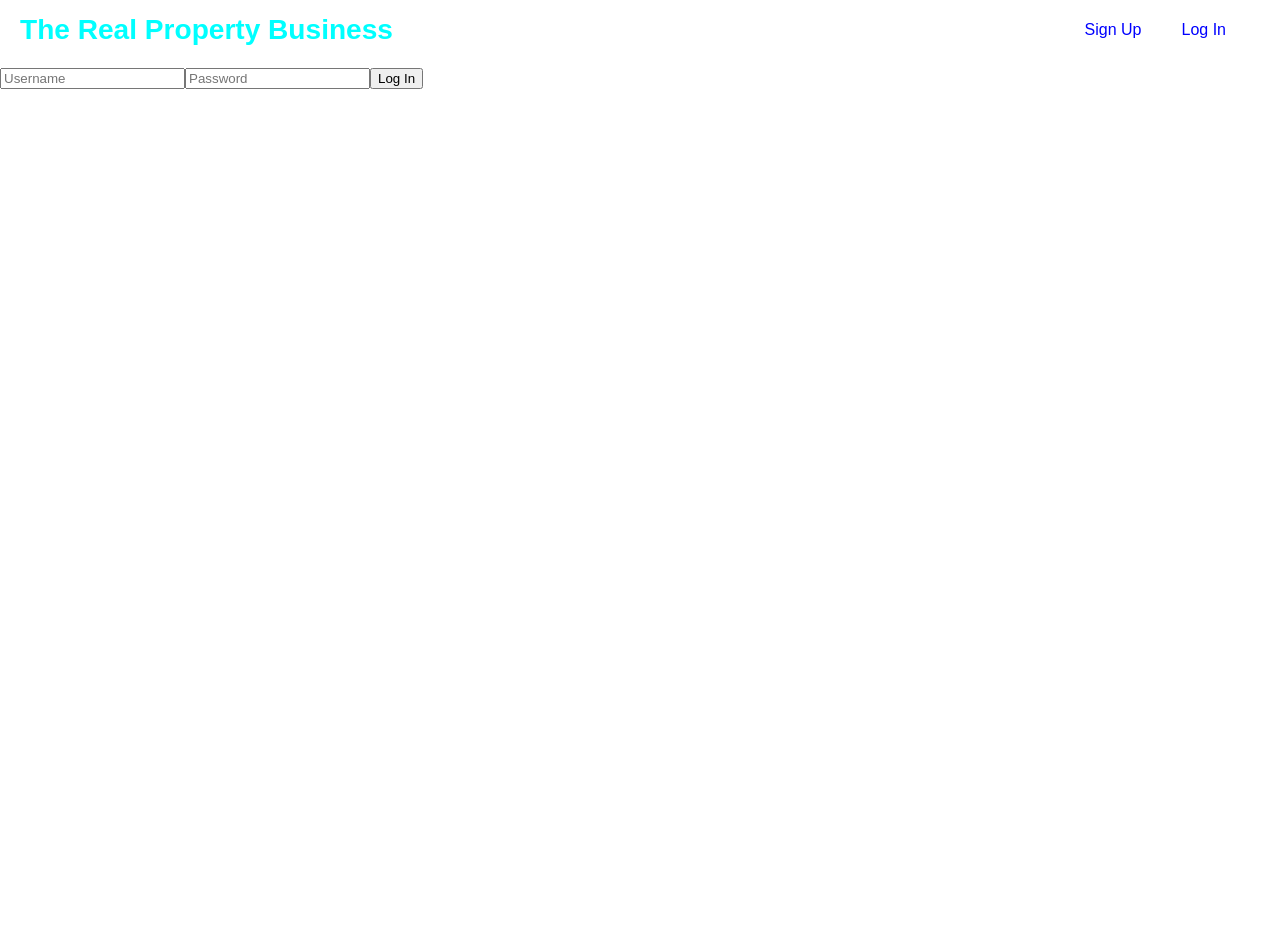
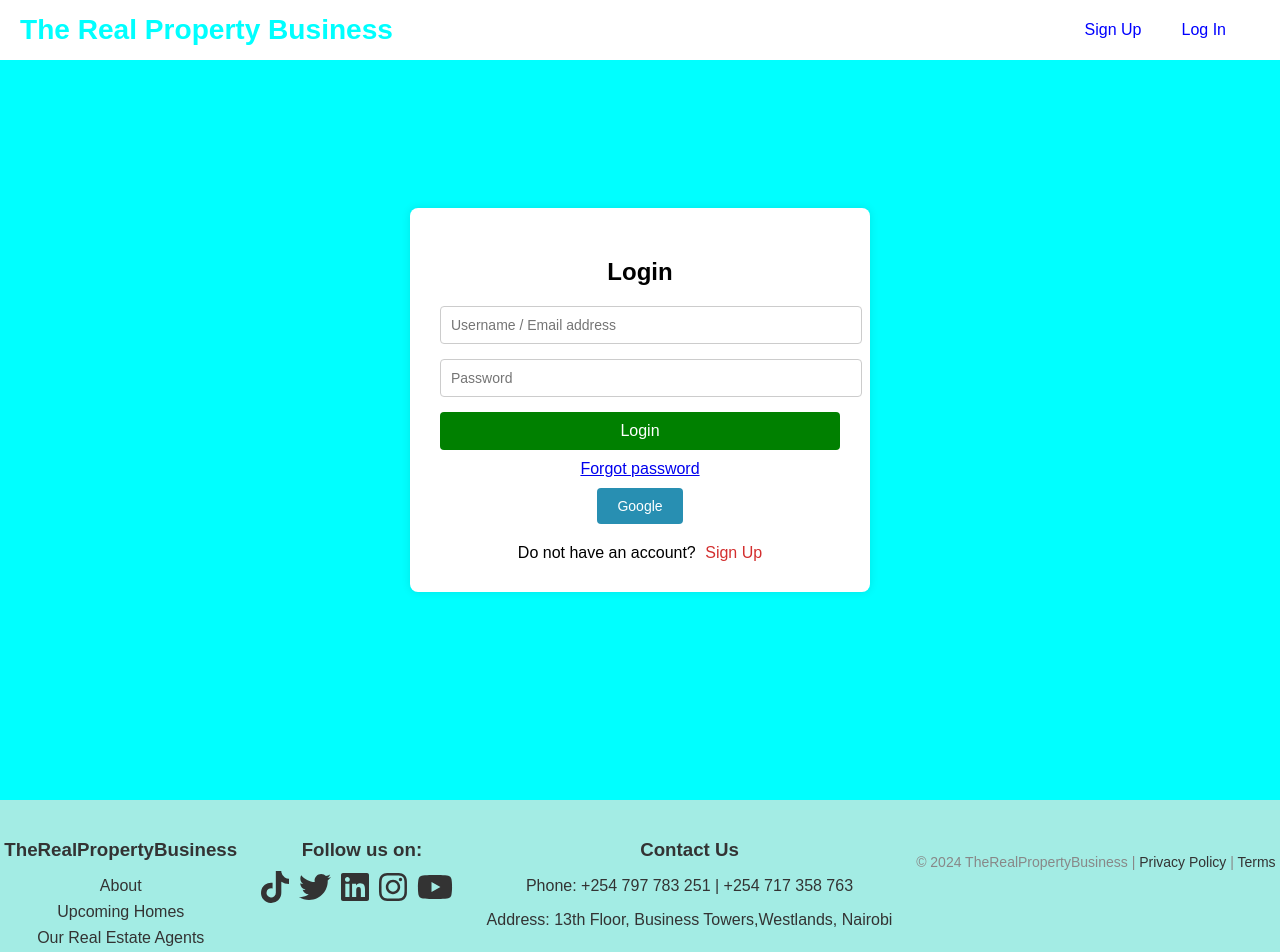
Before and after one commit to E-ugine/The-Real-Property-Business, a React (Create React App) app: page /login in a window 1280 px wide. Shown: the top 952 px of the page. Before the commit the page ends 800 px from the top, so only its background shows below. Built offline with nearby package versions, Linux system fonts and the light colour scheme; data requests are answered from the project's data file.

Commit message:
updates user data

```diff
--- a/package.json
+++ b/package.json
@@ -3,6 +3,9 @@
   "version": "0.1.0",
   "private": true,
   "dependencies": {
+    "@fortawesome/fontawesome-svg-core": "^6.6.0",
+    "@fortawesome/free-brands-svg-icons": "^6.6.0",
+    "@fortawesome/react-fontawesome": "^0.2.2",
     "@testing-library/jest-dom": "^5.17.0",
     "@testing-library/react": "^13.4.0",
     "@testing-library/user-event": "^13.5.0",
--- a/src/App.css
+++ b/src/App.css
@@ -1,8 +1,146 @@
+/* for large screens, this is the default*/
 body {
   height: 100%;
   margin: 0;
   font-family: Arial, sans-serif;
 }
+
+
+/*start of media queries*/
+/* For tablets f screens up to 768px */
+@media (max-width: 768px) {
+
+  .nav-bar {
+    padding: 0 10px;
+  }
+
+  .nav-brand {
+    font-size: 1.2rem;
+  }
+
+  .nav-actions a {
+    margin-left: 15px;
+    padding: 5px 8px;
+    font-size: 0.9rem;
+  }
+
+  .login-form, .signup-form {
+    width: 80%;
+    padding: 20px;
+  }
+
+  .search-inputs {
+    width: 80%;
+  }
+
+  .search-input {
+    width: 200px;
+  }
+
+  .hero-title {
+    font-size: 1.5rem;
+  }
+
+  .hero-content p {
+    font-size: 1.2rem;
+  }
+
+  .properties-form {
+    flex-direction: column;
+    width: 80%;
+  }
+
+  .add-button {
+    max-width: 100%;
+    margin: 5px 0;
+  }
+
+  .images {
+    max-width: 100%;
+    justify-content: center;
+  }
+
+  .footer-content {
+    flex-direction: column;
+    align-items: center;
+  }
+}
+
+/* Then for mobile devices of screens up to 480px */
+@media (max-width: 480px) {
+
+  .nav-bar {
+    padding: 0 5px;
+    height: 50px;
+  }
+
+  .nav-brand {
+    font-size: 1rem;
+  }
+
+  .nav-actions a {
+    margin-left: 10px;
+    padding: 5px 5px;
+    font-size: 0.8rem;
+  }
+
+  .login-form, .signup-form {
+    width: 90%;
+    padding: 15px;
+  }
+
+  .search-inputs {
+    flex-direction: column;
+    width: 90%;
+  }
+
+  .search-input {
+    width: 100%;
+    margin-bottom: 10px;
+  }
+
+  .search-button {
+    width: 100%;
+    font-size: 1rem;
+  }
+
+  .hero-title {
+    font-size: 1.2rem;
+  }
+
+  .hero-content p {
+    font-size: 1rem;
+  }
+
+  .properties-form {
+    width: 100%;
+    padding: 10px;
+  }
+
+  .add-button {
+    max-width: 100%;
+    margin: 5px 0;
+  }
+
+  .images {
+    max-width: 100%;
+    justify-content: center;
+  }
+
+  .footer-content {
+    flex-direction: column;
+    align-items: center;
+  }
+
+  .footer-section h3 {
+    font-size: 1rem;
+  }
+
+  .footer-bottom {
+    font-size: 12px;
+  }
+}
+/*end of media queris*/
 
 .nav-bar {
   background-color: #ffffff;
@@ -42,8 +180,136 @@ body {
   background-color: green;
 }
 
+
+.login-container {
+  display: flex;
+  justify-content: center;
+  align-items: center;
+  min-height:100%;
+  background-color:aqua;
+  height: 100vh;
+}
+
+.login-form {
+  background-color: #fff;
+  padding: 30px;
+  border-radius: 8px;
+  box-shadow: 0 0 10px rgba(0, 0, 0, 0.1);
+  width: 400px;
+}
+
+.login-form h2 {
+  margin-bottom: 20px;
+  text-align: center;
+}
+
+.input-group {
+  margin-bottom: 15px;
+}
+
+.input-group input {
+  width: 100%;
+  padding: 10px;
+  font-size: 14px;
+  border-radius: 4px;
+  border: 1px solid #ccc;
+}
+
+.login-button {
+  width: 100%;
+  padding: 10px;
+  background-color:green;
+  color: white;
+  border: none;
+  border-radius: 4px;
+  font-size: 16px;
+  cursor: pointer;
+}
+
+.login-options {
+  margin-top: 10px;
+  text-align: center;
+}
+
+.social-login {
+  display: flex;
+  justify-content: center;
+  margin-top: 10px;
+}
+
+.google-login {
+  padding: 10px 20px;
+  border: none;
+  border-radius: 4px;
+  font-size: 14px;
+  cursor: pointer;
+  margin: 0 5px;
+}
+
+.google-login {
+  background-color:#288FB2;
+  color: white;
+}
+
+.register-option {
+  margin-top: 20px;
+  text-align: center;
+}
+
+.register-option a {
+  color: #d32f2f;
+  text-decoration: none;
+}
+
+.register-option span {
+  margin-right: 5px;
+}
+
+.signup-container {
+  display: flex;
+  justify-content: center;
+  align-items: center;
+  min-height: 100vh;
+  background-color: aqua;
+}
+
+.signup-form {
+  background-color: #fff;
+  padding: 30px;
+  border-radius: 8px;
+  box-shadow: 0 0 10px rgba(0, 0, 0, 0.1);
+  width: 400px;
+}
+
+.signup-form h2 {
+  margin-bottom: 20px;
+  text-align: center;
+}
+
+.input-group {
+  margin-bottom: 15px;
+}
+
+.input-group input {
+  width: 100%;
+  padding: 10px;
+  font-size: 14px;
+  border-radius: 4px;
+  border: 1px solid #ccc;
+}
+
+.signup-button {
+  width: 100%;
+  padding: 10px;
+  background-color: green;
+  color: white;
+  border: none;
+  border-radius: 4px;
+  font-size: 16px;
+  cursor: pointer;
+}
+
 .search-bar-container {
-  background-color: mediumturquoise;
   padding: 20px;
   display: flex;
   flex-direction: column;
@@ -89,7 +355,7 @@ body {
 }
 
 .hero-content {
-  height: 70vh;
+  height: 40vh;
   display: flex;
   flex-direction: column;
   justify-content: center;
@@ -98,6 +364,7 @@ body {
   background-size: cover;
   margin-top: 10px;
   padding: 0 20px;
+
 }
 
 .hero-content p {
@@ -144,3 +411,56 @@ body {
 .properties-to-buy-title {
   text-align: center;
 }
+
+
+
+
+.footer {
+  background-color: #A3ECE4;
+  padding: 20px 0;
+  text-align: center;
+  color: #333;
+}
+
+.footer-content {
+  display: flex;
+  justify-content: space-around;
+  flex-wrap: wrap;
+  gap: 15px;
+
+}
+
+.footer-section h3 {
+  margin-bottom: 10px;
+}
+
+.footer-section ul {
+  list-style: none;
+  padding: 0;
+}
+
+.footer-section ul li {
+  margin-bottom: 8px;
+}
+
+.footer-section ul li a {
+  color: #333;
+  text-decoration: none;
+}
+
+.footer-section .social-media-icons a {
+  display: inline-block;
+  margin-right: 10px;
+  color: #333;
+}
+
+.footer-bottom {
+  margin-top: 20px;
+  font-size: 14px;
+  color: #888;
+}
+
+.footer-bottom a {
+  color: #333;
+  text-decoration: none;
+}
--- a/src/App.js
+++ b/src/App.js
@@ -1,5 +1,5 @@
 import React, { useState, useEffect } from 'react';
-import { BrowserRouter as Router, Route, Routes, Navigate } from 'react-router-dom';
+import { BrowserRouter as Router, Route, Routes } from 'react-router-dom';
 import './App.css';
 import NavBar from './components/NavBar';
 import Hero from './components/Hero';
@@ -10,6 +10,8 @@ import SearchBar from './components/SearchBar';
 import SignUp from './components/SignUp';
 import LogIn from './components/LogIn';
 import PropertyDetails from './components/PropertyDetails';
+import PrivateRoute from './components/PrivateRoute';
+import Footer from './components/Footer';
 
 function App() {
   const [properties, setProperties] = useState([]);
@@ -22,13 +24,15 @@ function App() {
   const [maxPrice, setMaxPrice] = useState("");
   const [user, setUser] = useState(null);
 
-  useEffect(()=> {
+  useEffect(() => {
     fetch('http://localhost:3000/properties')
       .then((resp) => resp.json())
       .then((data) => {
-      setProperties(data)
-    })
-  },[])
+        setProperties(data);
+        const uniqueCategories = [...new Set(data.map(property => property.category))];
+        setCategories(uniqueCategories);
+      });
+  }, []);
 
   function handleBuyHome(propertyToBuy) {
     if (!selectedHomes.find((property) => property.id === propertyToBuy.id)) {
@@ -64,7 +68,10 @@ function App() {
         <Routes>
           <Route path="/signup" element={<SignUp setUser={setUser} />} />
           <Route path="/login" element={<LogIn setUser={setUser} />} />
-          <Route path="/" element={user ? (
+          <Route
+            path="/"
+            element={
+              <PrivateRoute user={user}>
                 <>
                   <SearchBar
                     search={search}
@@ -74,7 +81,6 @@ function App() {
                   <Filter
                     search={search}
                     setSearch={setSearch}
-                setSortBy={setSortBy}
                     category={category}
                     setCategory={setCategory}
                     categories={categories}
@@ -84,17 +90,20 @@ function App() {
                     properties={sortedProperties}
                     onAdd={handleBuyHome}
                     onDelete={(id) => setSelectedHomes(selectedHomes.filter(property => property.id !== id))}
+                    location={location}
+                    maxPrice={maxPrice}
                   />
                   <PropertiesToBuy
                     properties={selectedHomes}
                     onAdd={handleBuyHome}
                   />
                 </>
-          ) : (
-            <Navigate to="/login" />
-          )} />
+              </PrivateRoute>
+            }
+          />
           <Route path="/property/:id" element={<PropertyDetails properties={properties} />} />
         </Routes>
+        <Footer />
       </div>
     </Router>
   );
--- a/src/components/Filter.js
+++ b/src/components/Filter.js
@@ -13,11 +13,10 @@ function Filter({ search, setSearch, category, setCategory, categories = [] }) {
         <option value="">All Categories</option>
         {categories.map((cat, index) => (
           <option key={index} value={cat}>
-
+            {cat}
           </option>
         ))}
       </select>
-
     </div>
   );
 }
--- /dev/null
+++ b/src/components/Footer.js
@@ -0,0 +1,54 @@
+import React from 'react';
+import { Link } from 'react-router-dom';
+import { FontAwesomeIcon } from '@fortawesome/react-fontawesome';
+import { faTiktok, faTwitter, faLinkedin, faInstagram, faYoutube } from '@fortawesome/free-brands-svg-icons';
+
+function Footer() {
+  return (
+    <footer className="footer">
+      <div className="footer-content">
+        <div className="footer-section">
+          <h3>TheRealPropertyBusiness</h3>
+          <ul>
+            <li><Link to="/about">About</Link></li>
+            <li><Link to="/real-estate-projects">Upcoming Homes</Link></li>
+            <li><Link to="/real-estate-agents">Our Real Estate Agents</Link></li>
+          </ul>
+        </div>
+
+        <div className="footer-section">
+          <h3>Follow us on:</h3>
+          <div className="social-media-icons">
+            <a href="https://www.tiktok.com" target="_blank" rel="noopener noreferrer">
+              <FontAwesomeIcon icon={faTiktok} size="2x" />
+            </a>
+            <a href="https://www.twitter.com" target="_blank" rel="noopener noreferrer">
+              <FontAwesomeIcon icon={faTwitter} size="2x" />
+            </a>
+            <a href="https://www.linkedin.com" target="_blank" rel="noopener noreferrer">
+              <FontAwesomeIcon icon={faLinkedin} size="2x" />
+            </a>
+            <a href="https://www.instagram.com" target="_blank" rel="noopener noreferrer">
+              <FontAwesomeIcon icon={faInstagram} size="2x" />
+            </a>
+            <a href="https://www.youtube.com" target="_blank" rel="noopener noreferrer">
+              <FontAwesomeIcon icon={faYoutube} size="2x" />
+            </a>
+          </div>
+        </div>
+
+        <div className="footer-section">
+          <h3>Contact Us</h3>
+          <p>Phone: +254 797 783 251 | +254 717 358 763</p>
+          <p>Address: 13th Floor, Business Towers,Westlands, Nairobi</p>
+        </div>
+
+        <div className="footer-bottom">
+          <p>© 2024 TheRealPropertyBusiness | <Link to="/privacy-policy">Privacy Policy</Link> | <Link to="/terms">Terms</Link></p>
+        </div>
+      </div>
+    </footer>
+  );
+}
+
+export default Footer;
--- a/src/components/Hero.js
+++ b/src/components/Hero.js
@@ -5,7 +5,9 @@ return (
   <div className='hero-content'>
         <h1 className='hero-title'>Find Your Dream Home With Us</h1>
         <p className='hero-subtitle'>Your Trusted Real Estate Partner</p>
-        <p>Dreaming of the perfect Nairobi home? At The Real Property Business, we’ve got the keys to your next move. Whether it’s a serene suburban house or a stylish city apartment, explore prime properties tailored just for you. Find your ideal space in Nairobi today!</p>
+        <p>Are you looking to live amongst the bustle of Nairobi? Or maybe you prefer to wake up to sea views in Mombasa? With several listings for sale, TheRealPropertyBusiness can match you with a property to call home. Get exclusive insights into popular neighbourhoods such as Karen, Westlands and Kiambu Road. Filter down to what's important for you. Looking only for 3 bed houses in Nairobi? Or do you long for a lovely townhouse rather than a Nairobi apartment? We can guide you to the best places to invest.
+Not ready to commit long term? Rent a family friendly house, an apartment to share with friends or a 1 bed Nairobi bachelor pad. No matter your needs, with us you will discover a rental you'll love.
+</p>
       </div>
 )
 
--- a/src/components/LogIn.js
+++ b/src/components/LogIn.js
@@ -1,5 +1,6 @@
 import React, { useState } from "react";
 import { useNavigate } from "react-router-dom";
+
 
 function LogIn({ setUser }) {
   const [username, setUsername] = useState("");
@@ -8,26 +9,26 @@ function LogIn({ setUser }) {
 
   function handleSubmit(event) {
     event.preventDefault();
-
-    // This is for mock authentication
     const user = { username };
     setUser(user);
-
     navigate("/");
   }
 
-
   return (
-    <div>
-      <h2>Log In</h2>
+    <div className="login-container">
+      <div className="login-form">
+        <h2>Login</h2>
         <form onSubmit={handleSubmit}>
+          <div className="input-group">
             <input
               type="text"
-          placeholder="Username"
+              placeholder="Username / Email address"
               value={username}
               onChange={(e) => setUsername(e.target.value)}
               required
             />
+          </div>
+          <div className="input-group">
             <input
               type="password"
               placeholder="Password"
@@ -35,8 +36,20 @@ function LogIn({ setUser }) {
               onChange={(e) => setPassword(e.target.value)}
               required
             />
-        <button type="submit">Log In</button>
+          </div>
+          <button type="submit" className="login-button">Login</button>
         </form>
+        <div className="login-options">
+          <a href="/forgot-password">Forgot password</a>
+          <div className="social-login">
+
+            <button className="google-login">Google</button>
+          </div>
+        </div>
+        <div className="register-option">
+          <span>Do not have an account?</span> <a href="/sign">Sign Up</a>
+        </div>
+      </div>
     </div>
   );
 }
--- /dev/null
+++ b/src/components/PrivateRoute.js
@@ -0,0 +1,8 @@
+import React from 'react';
+import { Navigate } from 'react-router-dom';
+
+function PrivateRoute({ children, user }) {
+  return user ? children : <Navigate to="/login" />;
+}
+
+export default PrivateRoute;
--- a/src/components/SignUp.js
+++ b/src/components/SignUp.js
@@ -1,5 +1,6 @@
 import React, { useState } from "react";
 import { useNavigate } from "react-router-dom";
+
 
 function SignUp({ setUser }) {
   const [username, setUsername] = useState("");
@@ -9,17 +10,17 @@ function SignUp({ setUser }) {
 
   function handleSubmit(event) {
     event.preventDefault();
-
     const user = { username, email };
     setUser(user);
-
     navigate("/");
   }
 
   return (
-    <div>
+    <div className="signup-container">
+      <div className="signup-form">
         <h2>Sign Up</h2>
         <form onSubmit={handleSubmit}>
+          <div className="input-group">
             <input
               type="text"
               placeholder="Username"
@@ -27,6 +28,8 @@ function SignUp({ setUser }) {
               onChange={(e) => setUsername(e.target.value)}
               required
             />
+          </div>
+          <div className="input-group">
             <input
               type="email"
               placeholder="Email"
@@ -34,6 +37,8 @@ function SignUp({ setUser }) {
               onChange={(e) => setEmail(e.target.value)}
               required
             />
+          </div>
+          <div className="input-group">
             <input
               type="password"
               placeholder="Password"
@@ -41,8 +46,10 @@ function SignUp({ setUser }) {
               onChange={(e) => setPassword(e.target.value)}
               required
             />
-        <button type="submit">Sign Up</button>
+          </div>
+          <button type="submit" className="signup-button">Sign Up</button>
         </form>
+      </div>
     </div>
   );
 }
```
Also changed, not shown: src/components/PropertiesList.js (+4 -3 lines), 1 other file (tests, documents, lock files or other folders). Lines whose indentation alone changed are shown as unchanged.
